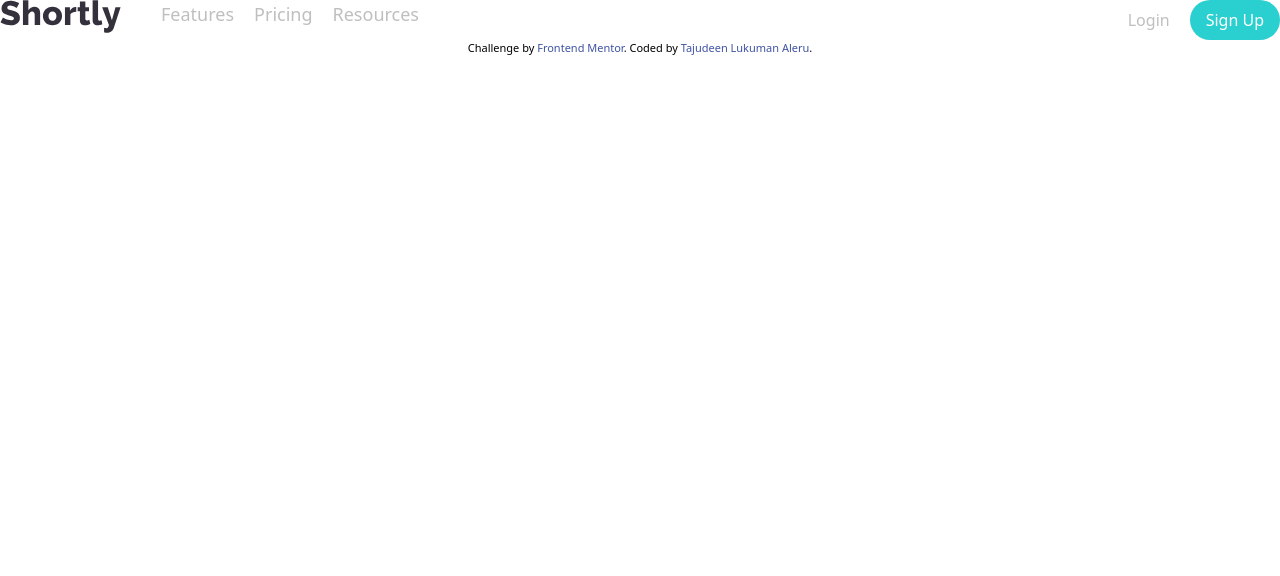
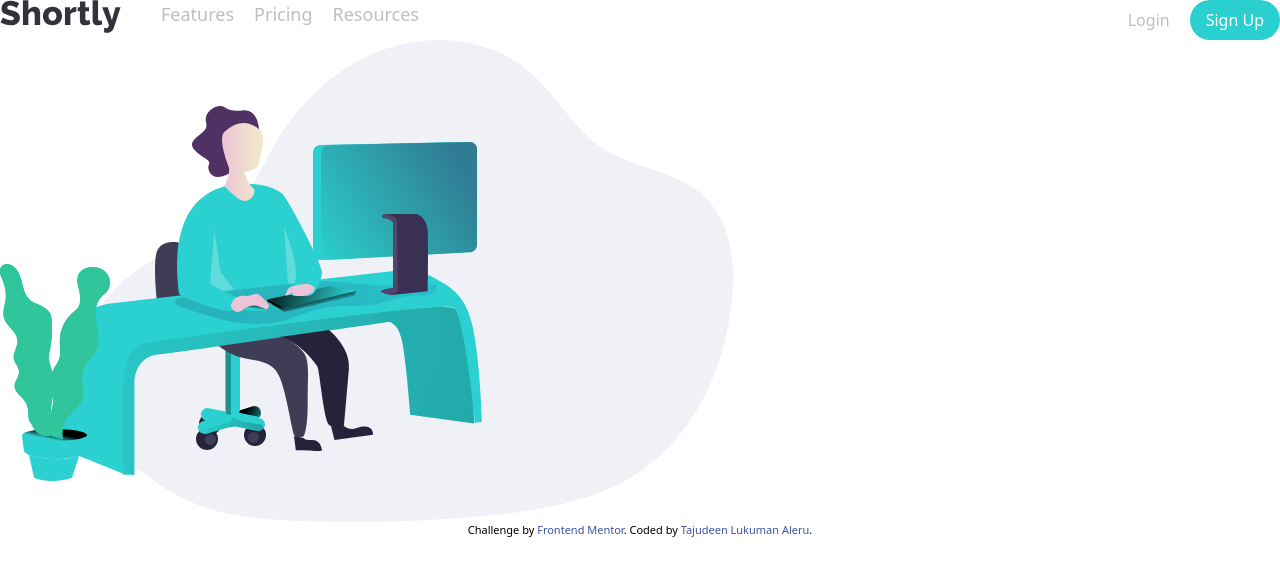
Before and after one commit to mrlukuman/fem-url-shortener, a React (Create React App) app: page / in a window 1280 px wide. Shown: the top 576 px of the page. Built offline with nearby package versions, Linux system fonts and the light colour scheme.

Commit message:
Add hero illustration

```diff
--- a/src/App.js
+++ b/src/App.js
@@ -1,10 +1,12 @@
 import "./App.css";
 import Header from "./components/Header/Header";
+import Hero from "./components/Hero/Hero";
 
 function App() {
   return (
     <div className="App">
       <Header></Header>
+      <Hero></Hero>
     </div>
   );
 }
--- a/src/components/Hero/Hero.jsx
+++ b/src/components/Hero/Hero.jsx
@@ -0,0 +1,14 @@
+import heroimage from "../../images/illustration-working.svg";
+
+const Hero = () => {
+  return (
+    <div className="container mx-auto">
+      <div></div>
+      <div>
+        <img src={heroimage} alt="heroimage" />
+      </div>
+    </div>
+  );
+};
+
+export default Hero;
```
